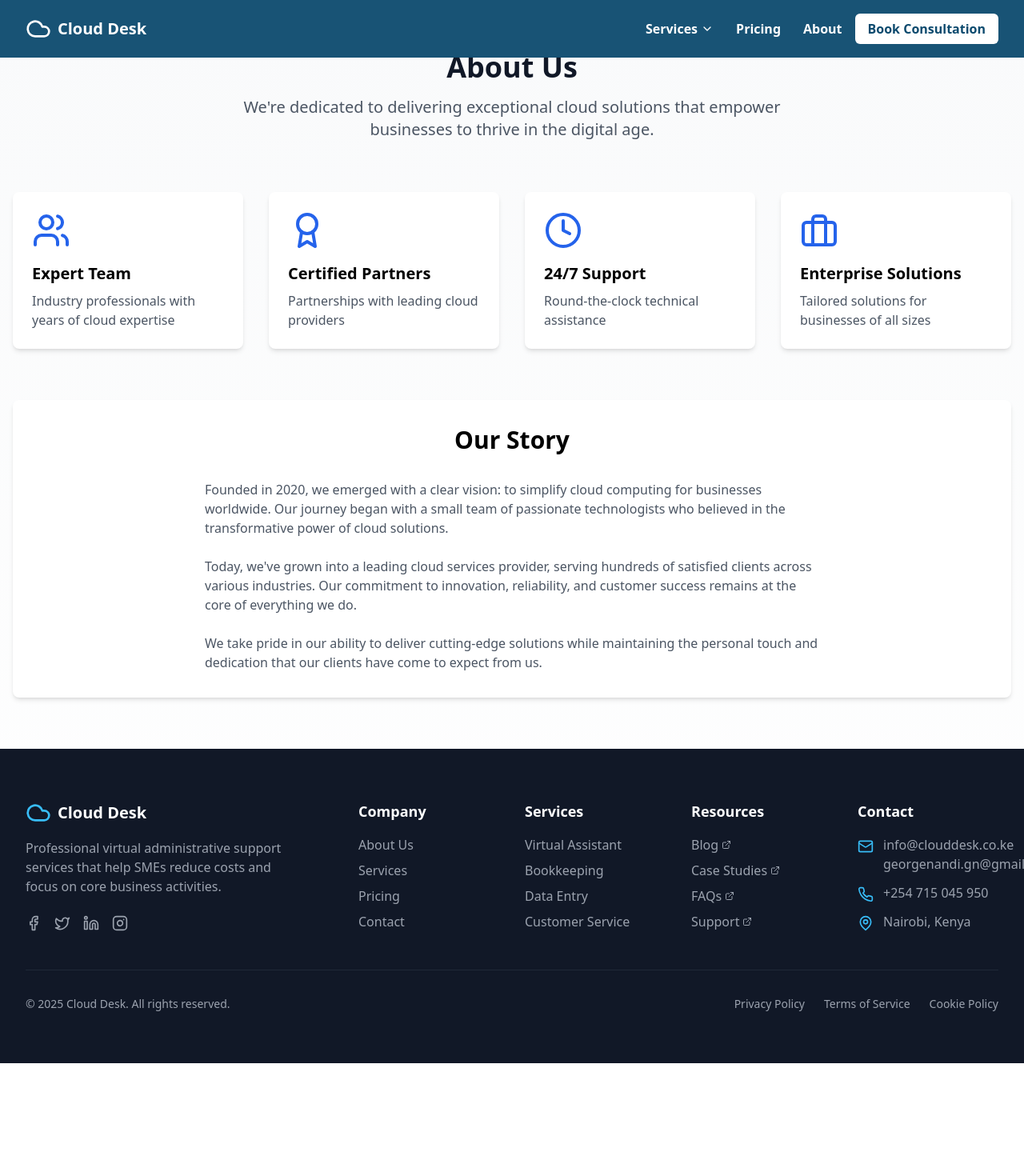
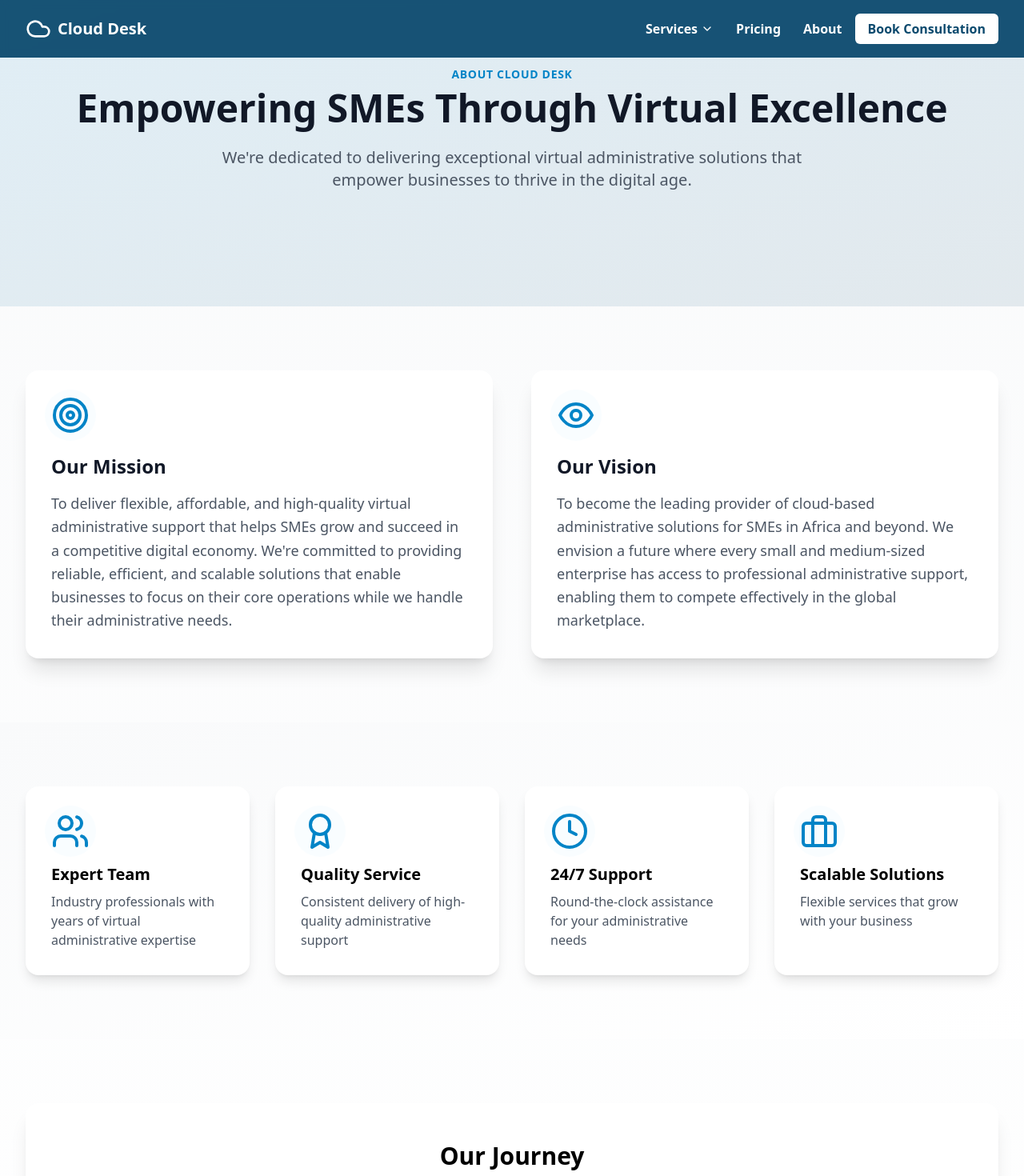
Before and after one commit to Mmulobi/cloud_desk, a React (Vite) app: page /about in a window 1280 px wide. Shown: the top 1470 px of the page at 80% size. Before the commit the page ends 1329 px from the top, so only its background shows below. Built offline with nearby package versions, Linux system fonts and the light colour scheme.

Commit message:
feat: Update virtual assistance hours in pricing plans

```diff
--- a/src/pages/AboutPage.tsx
+++ b/src/pages/AboutPage.tsx
@@ -1,55 +1,228 @@
 import React from 'react';
-import { Users, Award, Clock, Briefcase } from 'lucide-react';
+import { motion } from 'framer-motion';
+import { Users, Award, Clock, Briefcase, Target, Eye } from 'lucide-react';
+
+// Animation variants
+const fadeInUp = {
+  hidden: { opacity: 0, y: 20 },
+  visible: {
+    opacity: 1,
+    y: 0,
+    transition: { duration: 0.6 }
+  }
+};
+
+const staggerContainer = {
+  hidden: { opacity: 0 },
+  visible: {
+    opacity: 1,
+    transition: {
+      staggerChildren: 0.2
+    }
+  }
+};
+
+const scaleIn = {
+  hidden: { opacity: 0, scale: 0.8 },
+  visible: {
+    opacity: 1,
+    scale: 1,
+    transition: { duration: 0.6 }
+  }
+};
 
 const AboutPage = () => {
   return (
-    <div className="container mx-auto px-4 py-16">
-      <div className="text-center mb-16">
-        <h1 className="text-4xl font-bold text-gray-900 mb-4">About Us</h1>
-        <p className="text-xl text-gray-600 max-w-2xl mx-auto">
-          We're dedicated to delivering exceptional cloud solutions that empower businesses to thrive in the digital age.
+    <div className="min-h-screen bg-gradient-to-b from-gray-50 to-white">
+      {/* Hero Section */}
+      <section className="relative py-20 overflow-hidden">
+        <div className="absolute inset-0 bg-gradient-to-br from-primary-600/10 to-primary-900/10" />
+        <div className="max-w-7xl mx-auto px-4 sm:px-6 lg:px-8 relative">
+          <motion.div
+            className="text-center mb-16"
+            initial={{ opacity: 0, y: 20 }}
+            animate={{ opacity: 1, y: 0 }}
+            transition={{ duration: 0.6 }}
+          >
+            <motion.span
+              className="text-sm font-semibold tracking-wider text-primary-600 uppercase mb-2 inline-block"
+              initial={{ opacity: 0, y: 20 }}
+              animate={{ opacity: 1, y: 0 }}
+              transition={{ delay: 0.2 }}
+            >
+              About Cloud Desk
+            </motion.span>
+            <motion.h1
+              className="text-4xl md:text-5xl font-bold text-gray-900 mb-6"
+              initial={{ opacity: 0, y: 20 }}
+              animate={{ opacity: 1, y: 0 }}
+              transition={{ delay: 0.3 }}
+            >
+              Empowering SMEs Through Virtual Excellence
+            </motion.h1>
+            <motion.p
+              className="text-xl text-gray-600 max-w-3xl mx-auto"
+              initial={{ opacity: 0, y: 20 }}
+              animate={{ opacity: 1, y: 0 }}
+              transition={{ delay: 0.4 }}
+            >
+              We're dedicated to delivering exceptional virtual administrative solutions that empower businesses to thrive in the digital age.
+            </motion.p>
+          </motion.div>
+        </div>
+      </section>
+
+      {/* Mission & Vision Section */}
+      <section className="py-20">
+        <div className="max-w-7xl mx-auto px-4 sm:px-6 lg:px-8">
+          <motion.div
+            className="grid md:grid-cols-2 gap-12"
+            initial="hidden"
+            whileInView="visible"
+            viewport={{ once: true }}
+            variants={staggerContainer}
+          >
+            {/* Mission Statement */}
+            <motion.div
+              className="bg-white rounded-2xl shadow-xl p-8 transform-gpu"
+              variants={fadeInUp}
+              whileHover={{ y: -10, transition: { duration: 0.3 } }}
+            >
+              <div className="relative mb-6">
+                <div className="absolute -top-2 -left-2 w-16 h-16 bg-primary-100 rounded-full opacity-20"></div>
+                <Target className="h-12 w-12 text-primary-600 relative z-10" />
+              </div>
+              <h2 className="text-2xl font-bold text-gray-900 mb-4">Our Mission</h2>
+              <p className="text-gray-600 text-lg leading-relaxed">
+                To deliver flexible, affordable, and high-quality virtual administrative support that helps SMEs grow and succeed in a competitive digital economy. We're committed to providing reliable, efficient, and scalable solutions that enable businesses to focus on their core operations while we handle their administrative needs.
               </p>
+            </motion.div>
+
+            {/* Vision Statement */}
+            <motion.div
+              className="bg-white rounded-2xl shadow-xl p-8 transform-gpu"
+              variants={fadeInUp}
+              whileHover={{ y: -10, transition: { duration: 0.3 } }}
+            >
+              <div className="relative mb-6">
+                <div className="absolute -top-2 -left-2 w-16 h-16 bg-primary-100 rounded-full opacity-20"></div>
+                <Eye className="h-12 w-12 text-primary-600 relative z-10" />
               </div>
+              <h2 className="text-2xl font-bold text-gray-900 mb-4">Our Vision</h2>
+              <p className="text-gray-600 text-lg leading-relaxed">
+                To become the leading provider of cloud-based administrative solutions for SMEs in Africa and beyond. We envision a future where every small and medium-sized enterprise has access to professional administrative support, enabling them to compete effectively in the global marketplace.
+              </p>
+            </motion.div>
+          </motion.div>
+        </div>
+      </section>
 
-      <div className="grid md:grid-cols-2 lg:grid-cols-4 gap-8 mb-16">
-        <div className="p-6 bg-white rounded-lg shadow-md">
-          <Users className="w-12 h-12 text-blue-600 mb-4" />
-          <h3 className="text-xl font-semibold mb-2">Expert Team</h3>
-          <p className="text-gray-600">Industry professionals with years of cloud expertise</p>
+      {/* Values Section */}
+      <section className="py-20 bg-gradient-to-br from-gray-50 to-white">
+        <div className="max-w-7xl mx-auto px-4 sm:px-6 lg:px-8">
+          <motion.div
+            className="grid md:grid-cols-2 lg:grid-cols-4 gap-8"
+            initial="hidden"
+            whileInView="visible"
+            viewport={{ once: true }}
+            variants={staggerContainer}
+          >
+            <motion.div
+              className="bg-white p-8 rounded-2xl shadow-lg hover:shadow-xl transition-all duration-300 group"
+              variants={fadeInUp}
+              whileHover={{ y: -10, transition: { duration: 0.3 } }}
+            >
+              <div className="relative">
+                <div className="absolute -top-2 -left-2 w-16 h-16 bg-primary-100 rounded-full opacity-20 group-hover:opacity-30 transition-all duration-300"></div>
+                <Users className="h-12 w-12 text-primary-600 mb-4 relative z-10" />
               </div>
-        <div className="p-6 bg-white rounded-lg shadow-md">
-          <Award className="w-12 h-12 text-blue-600 mb-4" />
-          <h3 className="text-xl font-semibold mb-2">Certified Partners</h3>
-          <p className="text-gray-600">Partnerships with leading cloud providers</p>
+              <h3 className="text-xl font-semibold mb-2 group-hover:text-primary-600 transition-colors">Expert Team</h3>
+              <p className="text-gray-600">Industry professionals with years of virtual administrative expertise</p>
+            </motion.div>
+
+            <motion.div
+              className="bg-white p-8 rounded-2xl shadow-lg hover:shadow-xl transition-all duration-300 group"
+              variants={fadeInUp}
+              whileHover={{ y: -10, transition: { duration: 0.3 } }}
+            >
+              <div className="relative">
+                <div className="absolute -top-2 -left-2 w-16 h-16 bg-primary-100 rounded-full opacity-20 group-hover:opacity-30 transition-all duration-300"></div>
+                <Award className="h-12 w-12 text-primary-600 mb-4 relative z-10" />
               </div>
-        <div className="p-6 bg-white rounded-lg shadow-md">
-          <Clock className="w-12 h-12 text-blue-600 mb-4" />
-          <h3 className="text-xl font-semibold mb-2">24/7 Support</h3>
-          <p className="text-gray-600">Round-the-clock technical assistance</p>
+              <h3 className="text-xl font-semibold mb-2 group-hover:text-primary-600 transition-colors">Quality Service</h3>
+              <p className="text-gray-600">Consistent delivery of high-quality administrative support</p>
+            </motion.div>
+
+            <motion.div
+              className="bg-white p-8 rounded-2xl shadow-lg hover:shadow-xl transition-all duration-300 group"
+              variants={fadeInUp}
+              whileHover={{ y: -10, transition: { duration: 0.3 } }}
+            >
+              <div className="relative">
+                <div className="absolute -top-2 -left-2 w-16 h-16 bg-primary-100 rounded-full opacity-20 group-hover:opacity-30 transition-all duration-300"></div>
+                <Clock className="h-12 w-12 text-primary-600 mb-4 relative z-10" />
               </div>
-        <div className="p-6 bg-white rounded-lg shadow-md">
-          <Briefcase className="w-12 h-12 text-blue-600 mb-4" />
-          <h3 className="text-xl font-semibold mb-2">Enterprise Solutions</h3>
-          <p className="text-gray-600">Tailored solutions for businesses of all sizes</p>
+              <h3 className="text-xl font-semibold mb-2 group-hover:text-primary-600 transition-colors">24/7 Support</h3>
+              <p className="text-gray-600">Round-the-clock assistance for your administrative needs</p>
+            </motion.div>
+
+            <motion.div
+              className="bg-white p-8 rounded-2xl shadow-lg hover:shadow-xl transition-all duration-300 group"
+              variants={fadeInUp}
+              whileHover={{ y: -10, transition: { duration: 0.3 } }}
+            >
+              <div className="relative">
+                <div className="absolute -top-2 -left-2 w-16 h-16 bg-primary-100 rounded-full opacity-20 group-hover:opacity-30 transition-all duration-300"></div>
+                <Briefcase className="h-12 w-12 text-primary-600 mb-4 relative z-10" />
               </div>
+              <h3 className="text-xl font-semibold mb-2 group-hover:text-primary-600 transition-colors">Scalable Solutions</h3>
+              <p className="text-gray-600">Flexible services that grow with your business</p>
+            </motion.div>
+          </motion.div>
         </div>
+      </section>
 
-      <div className="bg-white rounded-lg shadow-md p-8">
+      {/* Story Section */}
+      <section className="py-20">
+        <div className="max-w-7xl mx-auto px-4 sm:px-6 lg:px-8">
+          <motion.div
+            className="bg-white rounded-2xl shadow-xl p-8 md:p-12"
+            initial={{ opacity: 0, y: 20 }}
+            whileInView={{ opacity: 1, y: 0 }}
+            viewport={{ once: true }}
+            transition={{ duration: 0.6 }}
+          >
             <div className="max-w-3xl mx-auto">
-          <h2 className="text-3xl font-bold text-center mb-8">Our Story</h2>
-          <div className="space-y-6 text-gray-600">
+              <motion.h2
+                className="text-3xl font-bold text-center mb-8"
+                initial={{ opacity: 0, y: 20 }}
+                whileInView={{ opacity: 1, y: 0 }}
+                viewport={{ once: true }}
+                transition={{ delay: 0.2 }}
+              >
+                Our Journey
+              </motion.h2>
+              <motion.div
+                className="space-y-6 text-gray-600"
+                initial={{ opacity: 0, y: 20 }}
+                whileInView={{ opacity: 1, y: 0 }}
+                viewport={{ once: true }}
+                transition={{ delay: 0.3 }}
+              >
                 <p>
-              Founded in 2020, we emerged with a clear vision: to simplify cloud computing for businesses worldwide. Our journey began with a small team of passionate technologists who believed in the transformative power of cloud solutions.
+                  Founded in 2025, Cloud Desk emerged with a clear vision: to revolutionize administrative support for SMEs through virtual solutions. Our journey began with a small team of passionate professionals who believed in the transformative power of remote administrative services.
                 </p>
                 <p>
-              Today, we've grown into a leading cloud services provider, serving hundreds of satisfied clients across various industries. Our commitment to innovation, reliability, and customer success remains at the core of everything we do.
+                  Today, we've grown into a leading virtual administrative support provider, serving hundreds of satisfied clients across various industries. Our commitment to innovation, reliability, and customer success remains at the core of everything we do.
                 </p>
                 <p>
-              We take pride in our ability to deliver cutting-edge solutions while maintaining the personal touch and dedication that our clients have come to expect from us.
+                  We take pride in our ability to deliver exceptional administrative support while maintaining the personal touch and dedication that our clients have come to expect from us. Our success is measured by the growth and success of the businesses we serve.
                 </p>
+              </motion.div>
             </div>
+          </motion.div>
         </div>
-      </div>
+      </section>
     </div>
   );
 };
--- a/src/pages/PricingPage.tsx
+++ b/src/pages/PricingPage.tsx
@@ -33,7 +33,7 @@ const PricingPage = () => {
       monthlyPrice: 10800, // $108.00
       yearlyPrice: 103680, // $1,036.80 (20% off yearly)
       features: [
-        '10 hours/month of virtual assistance',
+        '40 hours/month of virtual assistance',
         'Email management',
         'Calendar organization',
         'Basic data entry',
@@ -54,7 +54,7 @@ const PricingPage = () => {
       monthlyPrice: 28000, // $280.00
       yearlyPrice: 268800, // $2,688.00 (20% off yearly)
       features: [
-        '30 hours/month of virtual assistance',
+        '100 hours/month of virtual assistance',
         'All Basic features',
         'CRM management',
         'Social media scheduling',
@@ -76,7 +76,7 @@ const PricingPage = () => {
       monthlyPrice: 50000, // $500.00
       yearlyPrice: 480000, // $4,800.00 (20% off yearly)
       features: [
-        '60 hours/month of virtual assistance',
+        '160 hours/month of virtual assistance',
         'All Premium features',
         'HR administrative support',
         'Advanced reporting',
```
Lines whose indentation alone changed are shown as unchanged.
